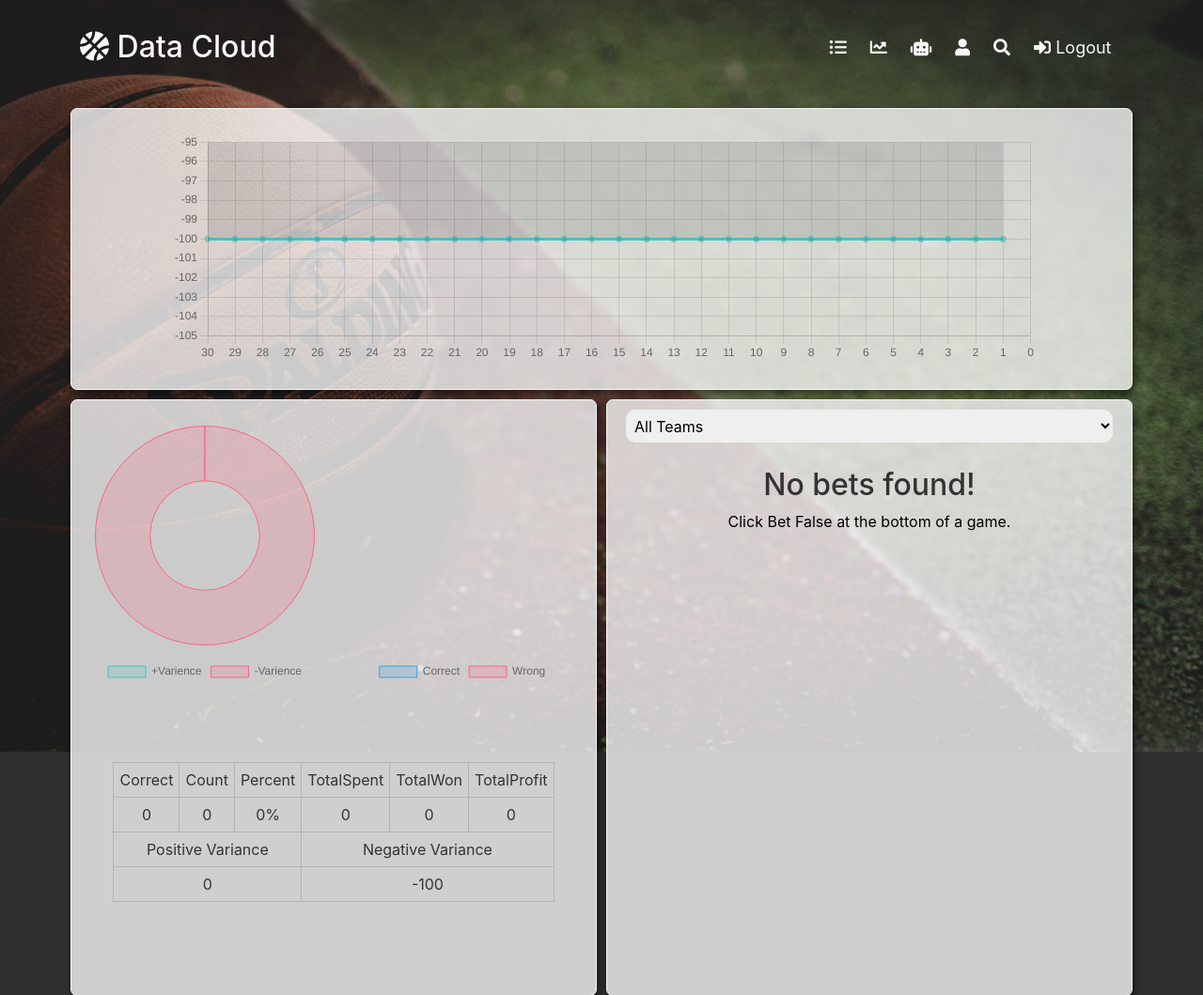
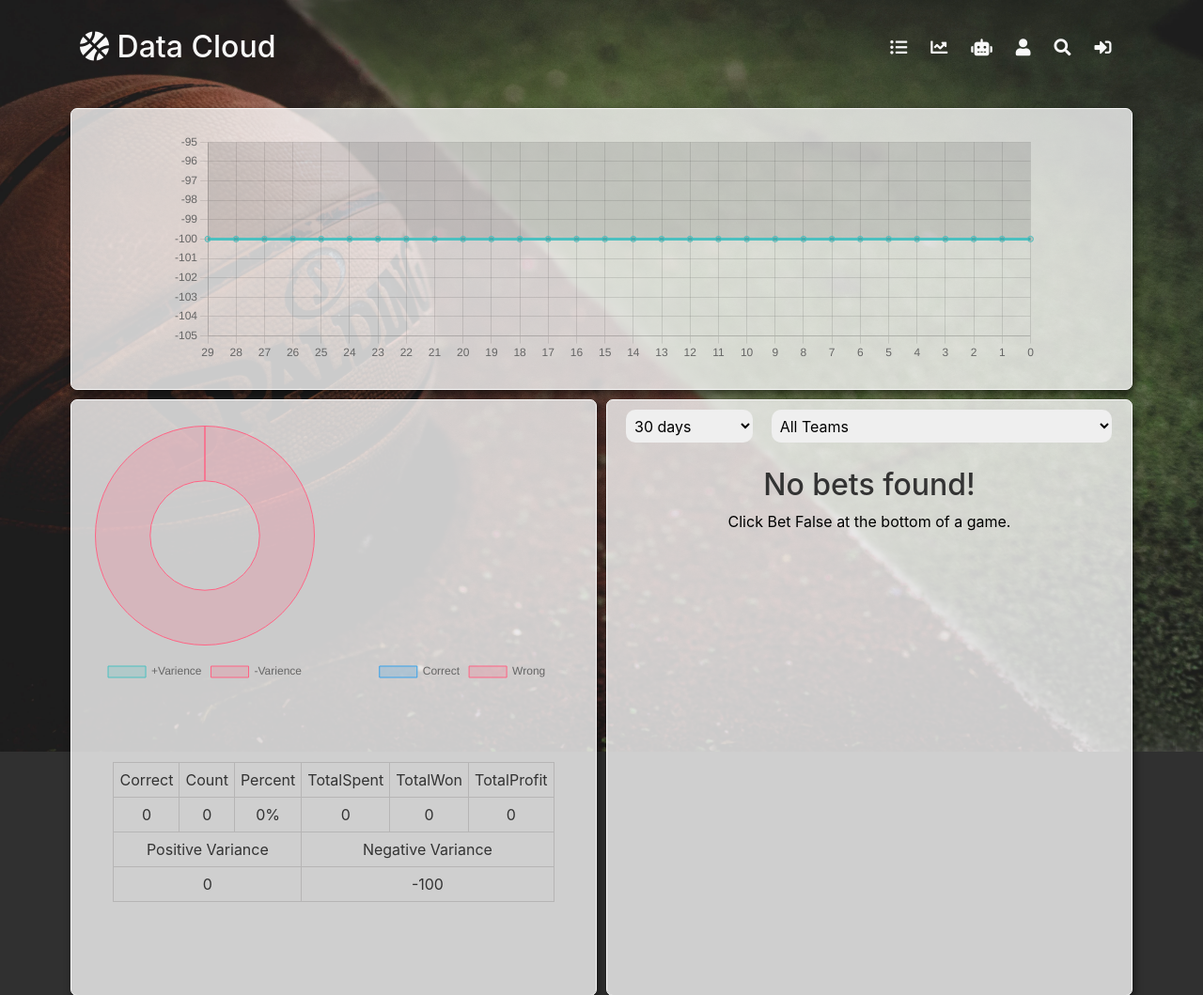
Before and after one commit to insionCEO/NBA-Sports-Betting-ML, a Django app: page /predict/bets/ in a window 1280 px wide. Shown: the top 1059 px of the page at 94% size. Run offline with Django 3.2, Linux system fonts and the light colour scheme; the visitor is signed in with stand-in values (Sample User, id 1); data that the repository does not hold is empty; some libraries are stand-ins or nearby versions.

Commit message:
bets time range

```diff
--- a/predict/static/predict/betStats.js
+++ b/predict/static/predict/betStats.js
@@ -1,8 +1,10 @@
 
 let history = JSON.parse(document.getElementById('history').textContent).slice(1, -1);
+
+let days = JSON.parse(document.getElementById('days').textContent)
 history=history.split(',')
 const data = {
-  labels: [...Array(31).keys()].reverse(),
+  labels: [...Array(days).keys()].reverse(),
   datasets: [{
     label: 'Profit',
     data: history,
--- a/predict/templates/predict/base.html
+++ b/predict/templates/predict/base.html
@@ -48,7 +48,7 @@
                 <a class="nav-item nav-link" href="{% url 'train-view' 0 %}"><i class="fas fa-robot"></i><span></span></a>
                 <a class="nav-item nav-link" href="{% url 'profile' %}"><i class="fas fa-user"></i><span></span></a>
                 <a class="nav-item nav-link" href="{% url 'player-search' %}"><i class="fas fa-search"></i><span></span></a>
-                <a class="nav-item nav-link" href="{% url 'logout'%}"><i class="fas fa-sign-in-alt"></i><span> Logout</span></a>
+                <a class="nav-item nav-link" href="{% url 'logout'%}"><i class="fas fa-sign-in-alt"></i><span></span></a>
                 {% else %}
                 <a class="nav-item nav-link" href="{% url 'faq'%}"><i class="far fa-question-circle"></i><span> About </span></a>
                 <a class="nav-item nav-link" href="{% url 'login'%}"><span><i style="width:17px;margin-right:5px"class="fas fa-sign-in-alt"></i>Login</span></a>
--- a/predict/templates/predict/bets.html
+++ b/predict/templates/predict/bets.html
@@ -82,7 +82,36 @@
 
   <div class="col-lg-6" style="padding:5px">
     <div style="margin-top:0px;height:635px;overflow: scroll"class="content-section">
-      <select id="filter-team" style="width:100%;height:35px;border-radius: 10px;margin-bottom: 2px !important;padding:5px;border: 0px;shadow: 0px;resize:none" class="form-select form-select-lg mb-3" aria-label=".form-select-lg example">
+      <select id="days-select" style="width:26%;height:35px;border-radius: 10px;margin-bottom: 2px !important;padding:5px;border: 0px;shadow: 0px;resize:none" class="form-select form-select-lg mb-3" aria-label=".form-select-lg example">
+        {%if days == 30 %}
+        <option value="30" selected>30 days</option>
+        {% else %}
+        <option value="30" >30 days</option>
+        {% endif%}
+
+        {%if days == 60 %}
+        <option value="60" selected>60 days</option>
+        {% else %}
+        <option value="60" >60 days</option>
+        {% endif%}
+        {%if days == 90 %}
+        <option value="90" selected>90 days</option>
+        {% else %}
+        <option value="90" >90 days</option>
+        {% endif%}
+
+        {%if days == 180 %}
+        <option value="180" selected>180 days</option>
+        {% else %}
+        <option value="180" >180 days</option>
+        {% endif%}
+        {%if days == 360 %}
+        <option value="360" selected>360 days</option>
+        {% else %}
+        <option value="360" >360 days</option>
+        {% endif%}
+      </select>
+      <select id="filter-team" style="margin-left:3%;width:70%;height:35px;border-radius: 10px;margin-bottom: 2px !important;padding:5px;border: 0px;shadow: 0px;resize:none" class="form-select form-select-lg mb-3" aria-label=".form-select-lg example">
         {%if filter == 'all' %}
         <option value="all" selected>All Teams</option>
         {% else %}
@@ -105,8 +134,14 @@
 
       document.getElementById("filter-team").addEventListener("input", () => {
               team = document.getElementById("filter-team").value
-              window.location.href = "{% url 'bet-list' %}"+team
+              days = document.getElementById("days-select").value
+              window.location.href = "{% url 'bet-list' %}"+team+'/'+days
           });
+        document.getElementById("days-select").addEventListener("input", () => {
+            team = document.getElementById("filter-team").value
+            days = document.getElementById("days-select").value
+            window.location.href = "{% url 'bet-list' %}"+team+'/'+days
+        });
 
       </script>
       <br>
@@ -360,6 +395,6 @@
 {{ wrong |json_script:"wrong" }}
 
 {{ history |json_script:"history" }}
-
+{{ days |json_script:"days" }}
 <script  src="{% static 'predict/betStats.js'%}" defer></script>
 {% endblock content%}
--- a/predict/urls.py
+++ b/predict/urls.py
@@ -14,7 +14,7 @@ urlpatterns = [
     path('updatespread/<int:pk>', views.updateSpread, name='update-spread'),
     path('bet/<int:pk>', views.setBet, name='bet'),
     path('bets/', views.betsList, name='bet-list'),
-    path('bets/<str:team>', views.betsList, name='bet-list'),
+    path('bets/<str:team>/<int:days>', views.betsList, name='bet-list'),
 
 
     path('team/<str:abv>', views.teamView, name='team-view'),
--- a/predict/views.py
+++ b/predict/views.py
@@ -148,15 +148,16 @@ def updateSpread(request, pk):
     g.update(complexSpread=complexSpread)
     return redirect('edit-predict',pk)
 
-def betsList(request,team=None):
+def betsList(request,team=None, days=30):
     context = {}
     g = Game.objects.filter(author=request.user)
     g = g.filter(bet=True)
     g = g.filter(finished=True)
+    print(team)
     if team != 'all' and team is not None:
         print('filtering for team',team)
         context['filter'] = team
-        g = g.filter(Q(home__startswith=team) | Q(visitor__startswith=team))
+        g = g.filter(Q(home=team) | Q(visitor=team))
     else:
         context['filter'] = 'all'
     g = g.order_by('-gameid')
@@ -171,7 +172,7 @@ def betsList(request,team=None):
 
     historyTotal = -100
 
-    for day in range(30,0,-1):
+    for day in range(days,0,-1):
         history.append(historyTotal)
         print(day)
         foo = datetime.now() - timedelta(days=day)
@@ -183,8 +184,17 @@ def betsList(request,team=None):
                     historyTotal+=190.1
                 else:
                     historyTotal-=100
-
+    foo = datetime.now()
+    c = 0
+    cut = 0
     for game in g:
+        c+=1
+        d = datetime.strptime(game.gamedate, '%Y-%m-%d')
+        d = str(foo - d).split(' ')[0]
+        if int(d) >= days:
+            cut = c
+            break
+
         if game.ev_won == '1':
             count+=1
             total+=190.1
@@ -194,8 +204,9 @@ def betsList(request,team=None):
             min=total
         if total > max:
             max=total
-
-
+    if c>1:
+        g = g[0:c-1]
+    print(len(g),c)
     h = json.dumps(history)
     context['history'] = h
     context['numBets'] = len(g)
@@ -213,6 +224,7 @@ def betsList(request,team=None):
         context['p'] = 0
     context['games'] = g
     context['abv'] = ABV
+    context['days'] = days
     return render(request,'predict/bets.html',context)
 
 
@@ -1502,8 +1514,11 @@ def quickcreate(request,home,visitor,date):
     print(spread)
     home_spread = spread[0]
     visitor_spread = spread[1]
-    complexSpread = spread[2]
-    complexSpread=json.dumps(complexSpread)
+    try:
+        complexSpread = spread[2]
+        complexSpread=json.dumps(complexSpread)
+    except IndexError:
+        complexSpread = []
     stats = getTeamData(home,visitor)
     homeTeamStats = stats[0]
     homeTeamInjuryComplex = homeTeamStats.pop(-1)
```
Also changed, not shown: predict/templates/predict/teamList.html (+15 -2 lines).
